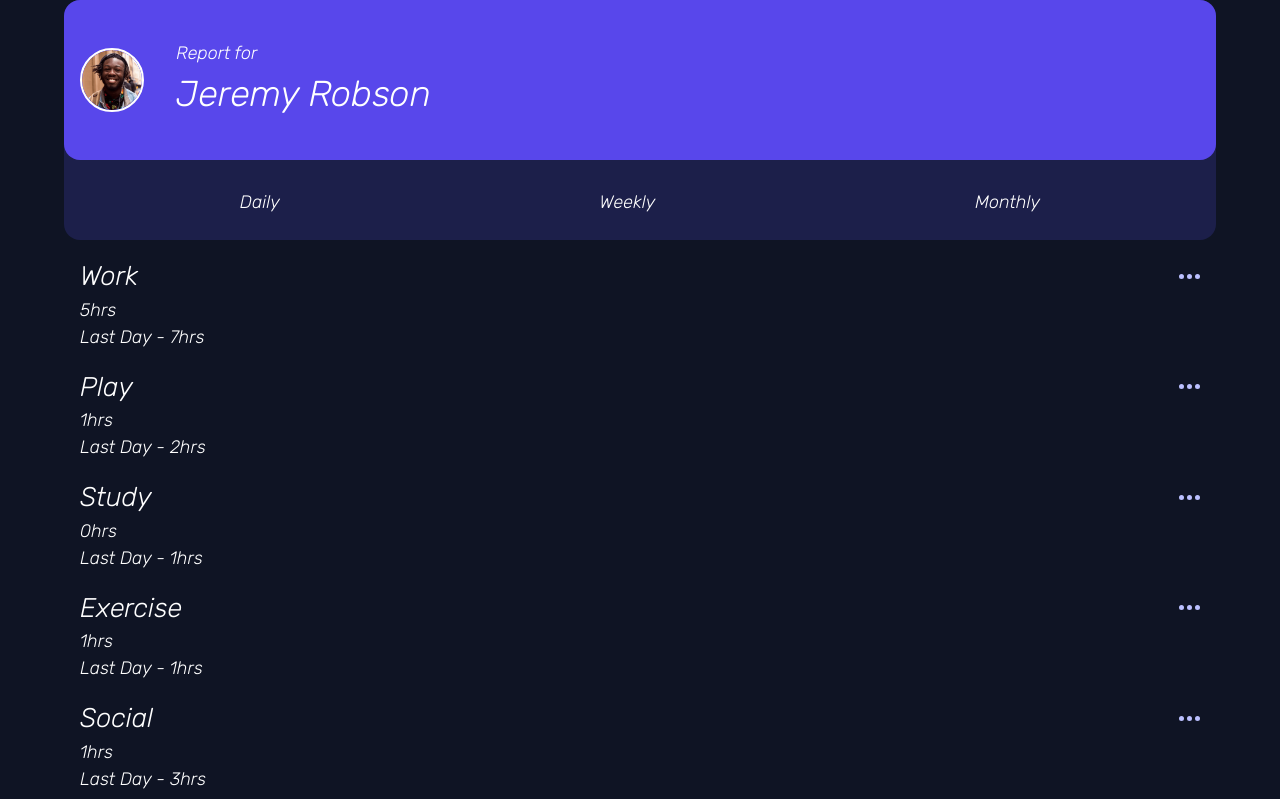
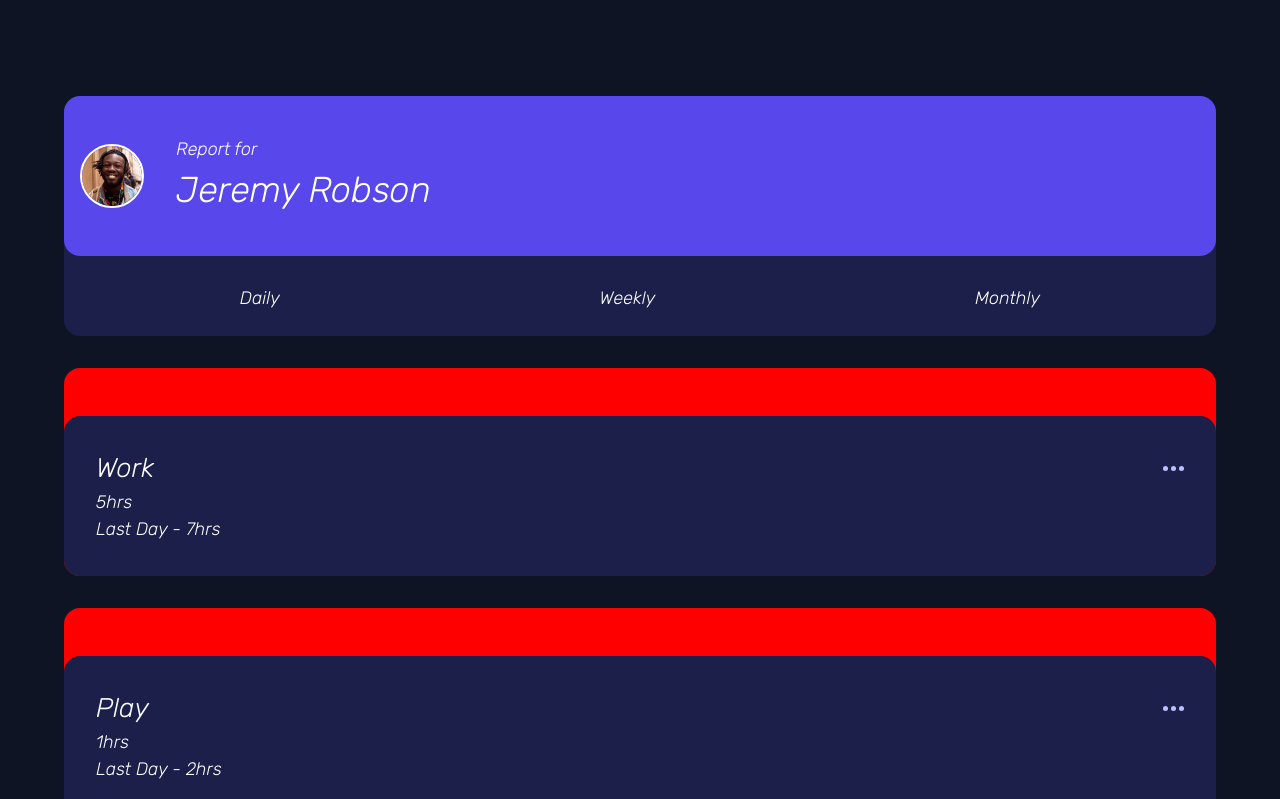
Before and after one commit to Adel-Al-Qosi/time-tracking-dashboard, a React (Create React App) app: page / in a window 1280 px wide. Shown: the top 799 px of the page. Built offline with nearby package versions, Linux system fonts and the light colour scheme; a web font is replaced by a local one.

Commit message:
work on css

```diff
--- a/src/components/Body.jsx
+++ b/src/components/Body.jsx
@@ -1,20 +1,20 @@
-import Card from "./Card"
-import User from "./User"
-import data from '../data.json'
-import { useState } from "react"
+import Card from "./Card";
+import User from "./User";
+import data from "../data.json";
+import { useState } from "react";
 
 function Body() {
-
-    const [timeframe, setTimeframe] = useState('daily')
-    return (
-
-        <main className="container">
-            <User setTimeframe={setTimeframe}/>
-            {data.map((object, i) => {
-                return <Card key={i} object={object} timeframe={timeframe} />
-            })}
-        </main>
-    )
+  const [timeframe, setTimeframe] = useState("daily");
+  return (
+    <main className="container">
+      <User setTimeframe={setTimeframe} />
+      <div className="cards-container">
+        {data.map((object, i) => {
+          return <Card key={i} object={object} timeframe={timeframe} />;
+        })}
+      </div>
+    </main>
+  );
 }
 
-export default Body
+export default Body;
--- a/src/components/Card.jsx
+++ b/src/components/Card.jsx
@@ -11,11 +11,13 @@ function Card({ object, timeframe }) {
   }, [timeframe]);
 
   return (
-    <div className={"card " + {timeframe}}>
-      <div className="color-card"></div>
+    <div className={"card"}>
+      <div className={`color-card ${object.title}`}>
+
+      </div>
       <div className="info-card">
         <div className="info-card--1st">
-          <h2>{object["title"]}</h2>
+          <h2>{object.title}</h2>
           <img src={dots} alt="dots" />
         </div>
         <div className="info-card--current">
--- a/src/index.css
+++ b/src/index.css
@@ -41,9 +41,6 @@
 
 @media (min-width: 35em) {
   :root {
-    --fs-800: 5rem;
-    --fs-700: 2.5rem;
-    --fs-600: 1.5rem;
     --fs-500: 1.25rem;
     --fs-400: 1rem;
   }
@@ -52,9 +49,6 @@
 @media (min-width: 45em) {
   :root {
     /* font-sizes */
-    --fs-800: 6.25rem;
-    --fs-700: 3.5rem;
-    --fs-600: 2rem;
     --fs-500: 1.75rem;
     --fs-400: 1.125rem;
   }
@@ -177,12 +171,18 @@ select {
 /* ------------------- */
 /* Compontents         */
 /* ------------------- */
+
+.container {
+  margin-block: 6rem;
+}
+
 .user {
   position: relative;
   height: 15rem;
   width: 90%;
   margin-inline: auto;
   border-radius: 1rem;
+  margin-bottom: 2rem;
 }
 
 .user-time-nav {
@@ -214,13 +214,39 @@ select {
   margin-right: 2rem;
 }
 
+.cards-container {
+  display: grid;
+  grid-template-rows: repeat(6, 1fr);
+  gap: 1rem;
+}
+
 .card {
+  position: relative;
   width: 90%;
   margin-inline: auto;
+  height: 14rem;
+}
+
+.color-card {
+  position: absolute;
+  top: 0;
+  background-color: rgb(255, 0, 0);
+  height: 13rem;
+  width: 100%;
+  border-radius: 1rem;
+
 }
 
 .info-card {
-  margin: 1rem;
+  position: absolute;
+  bottom: 0;
+  padding: 2rem;
+  margin-block: 1rem;
+  background-color: var(--clr-dark-blue);
+  border-radius: 1rem;
+  place-self: end center;
+  width: 100%;
+  height: 10rem;
 }
 
 .info-card--1st {
@@ -241,3 +267,6 @@ select {
   cursor: pointer;
   list-style: none;
 }
+
+.color-card {
+}
```
